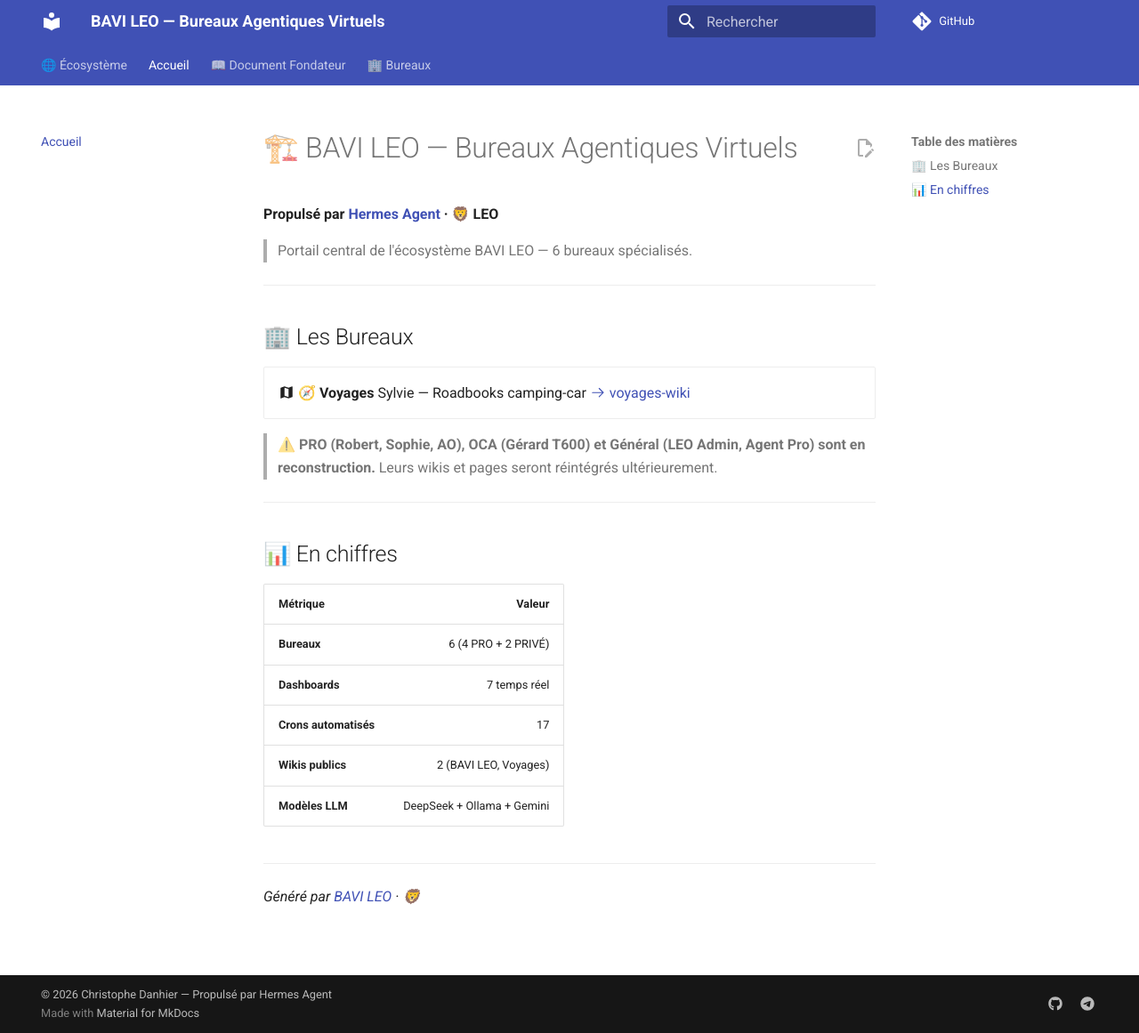
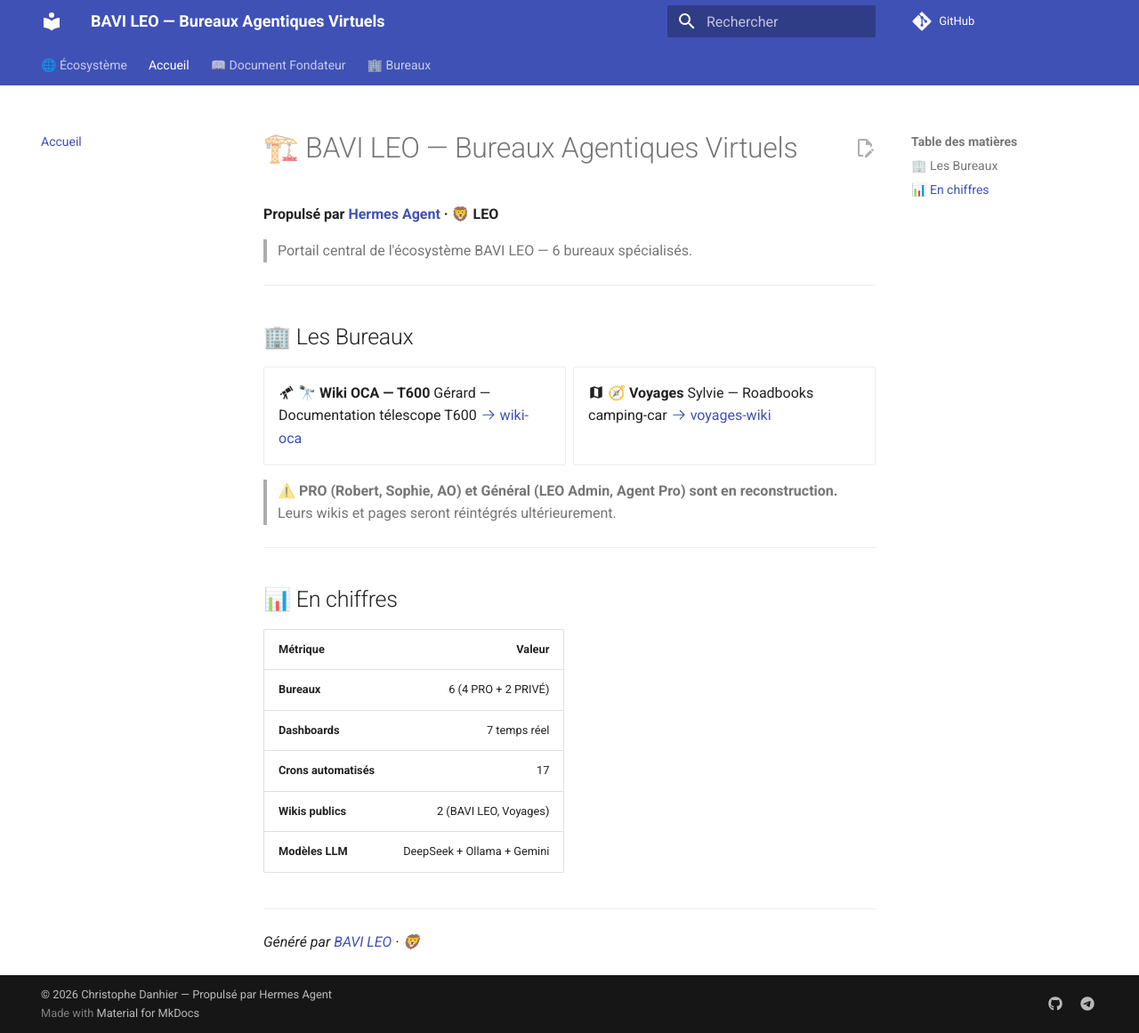
Before and after one commit to christophedanhier-hash/BAVI_LEO, an MkDocs documentation site: the page built from docs/index.md, in a window 1280 px wide and 1161 px high. Shown: the whole window at 89% size. Built offline with MkDocs 1.6.1 and Material for MkDocs 9.7.7, drawn with Linux system fonts in a browser that asks for light colours; comment, search, counter and statistics services are not loaded.

Commit message:
fix: restaure lien wiki-oca dans nav/index/bureaux (wiki conservé)

```diff
--- a/docs/index.md
+++ b/docs/index.md
@@ -10,13 +10,17 @@
 
 <div class="grid cards" markdown>
 
+- :material-telescope: __🔭 Wiki OCA — T600__
+    Gérard — Documentation télescope T600
+    [:octicons-arrow-right-24: wiki-oca](https://christophedanhier-hash.github.io/wiki-oca/)
+
 - :material-map: __🧭 Voyages__
     Sylvie — Roadbooks camping-car
     [:octicons-arrow-right-24: voyages-wiki](https://christophedanhier-hash.github.io/voyages-wiki/)
 
 </div>
 
-> ⚠️ **PRO (Robert, Sophie, AO), OCA (Gérard T600) et Général (LEO Admin, Agent Pro) sont en reconstruction.** Leurs wikis et pages seront réintégrés ultérieurement.
+> ⚠️ **PRO (Robert, Sophie, AO) et Général (LEO Admin, Agent Pro) sont en reconstruction.** Leurs wikis et pages seront réintégrés ultérieurement.
 
 ---
 
--- a/mkdocs.yml
+++ b/mkdocs.yml
@@ -52,7 +52,8 @@
   - 🌐 Écosystème:
     - 🛡️ Portail LEO: https://christophedanhier-hash.github.io/hermes-wiki/
     - 🏛️ BAVI LEO: https://christophedanhier-hash.github.io/BAVI_LEO/
-    - 🔭 Voyages: https://christophedanhier-hash.github.io/voyages-wiki/
+    - 🔭 Wiki OCA: https://christophedanhier-hash.github.io/wiki-oca/
+    - 🧭 Voyages: https://christophedanhier-hash.github.io/voyages-wiki/
   - Accueil: index.md
   - 📖 Document Fondateur: vision.md
   - 🏢 Bureaux: bureaux/index.md
```
Also changed, not shown: docs/bureaux/index.md (+5 -1 lines).
